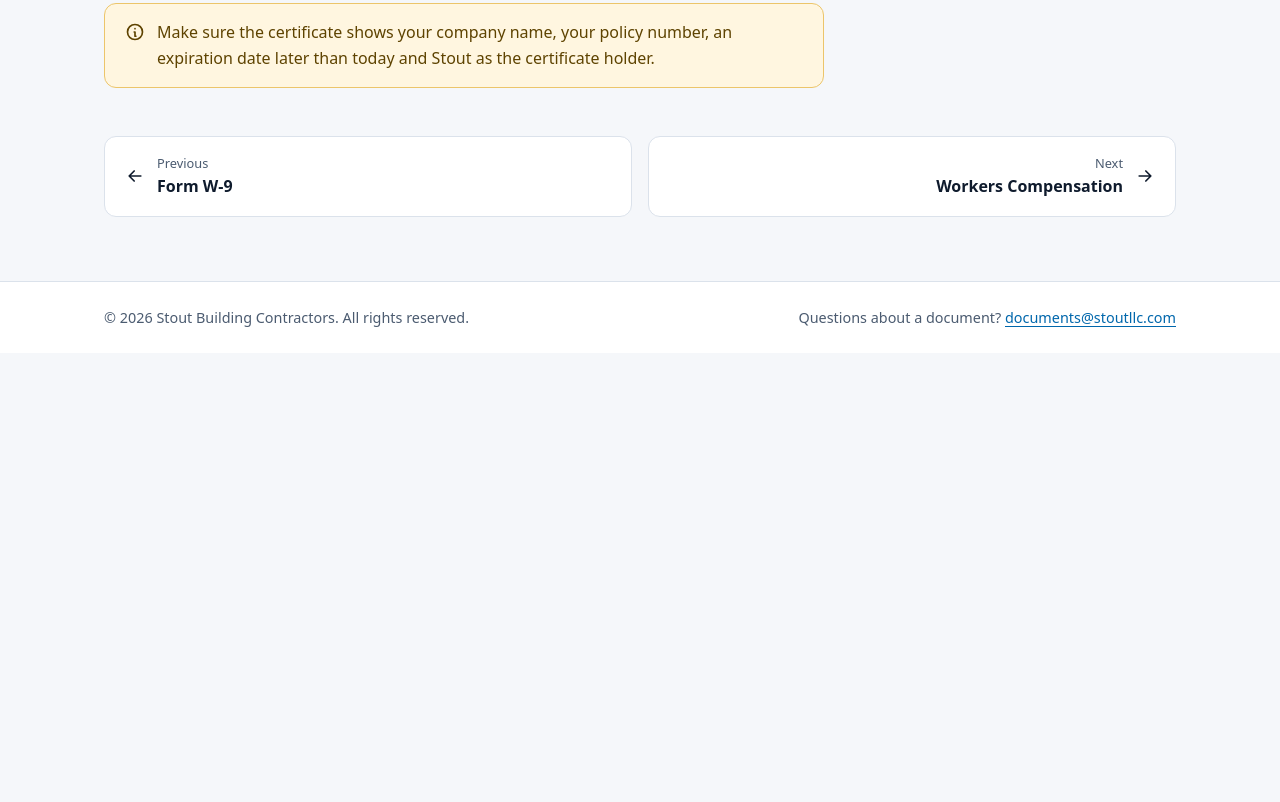
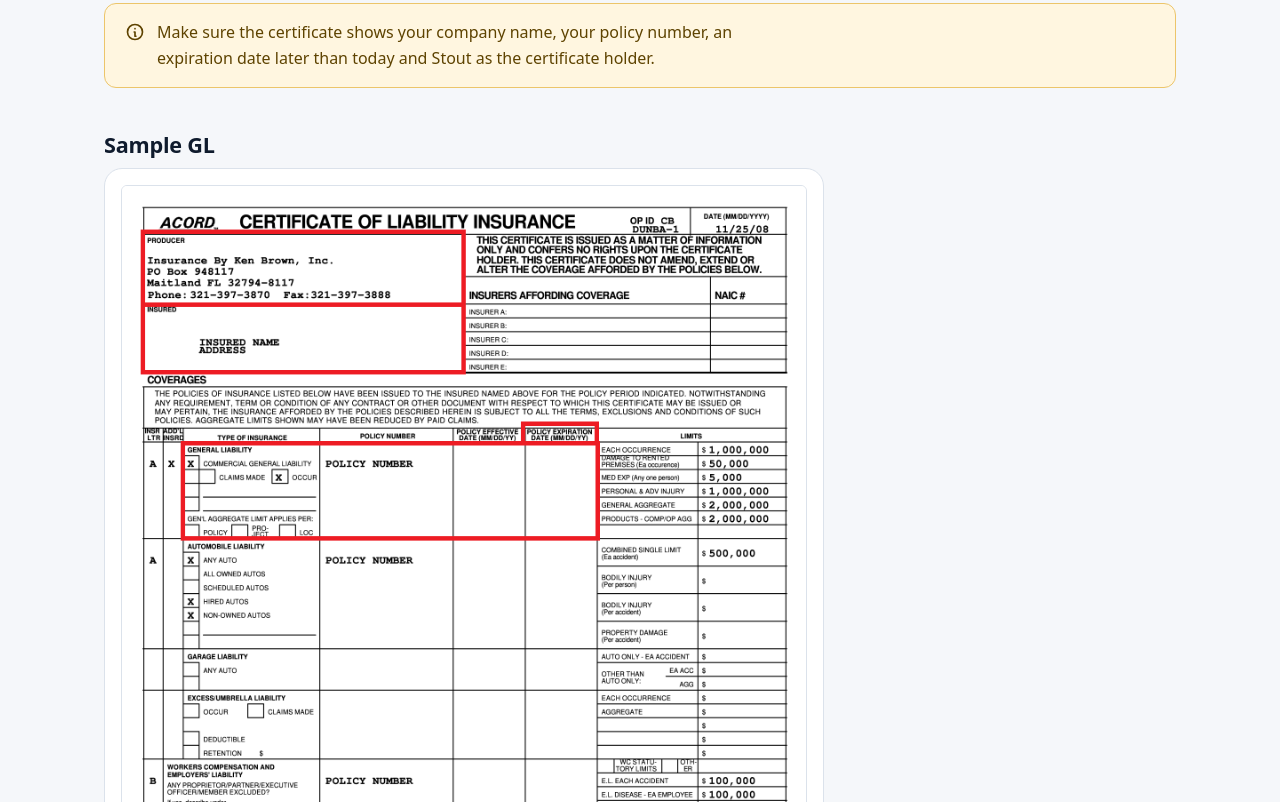
Before and after one commit to M1gu3l4ngel/paymentdocs-repository, an Astro site: page /stout-documents-portal/documents/general-liability/ in a window 1280 px wide. Shown: the part 1118-1920 px from the top of the page. Before the commit the page ends 1471 px from the top, so only its background shows below. Built offline with nearby package versions, Linux system fonts and the light colour scheme; Astro itself is replaced by a stand-in of ours.

Commit message:
fix(site): show document samples at full content width
- Move the sample image from the sidebar to the main column, up to 720px wide
- Serve sample images up to 1440px so the highlighted fields stay readable
- Show the sidebar only on documents with downloads

```diff
--- a/src/pages/documents/[id].astro
+++ b/src/pages/documents/[id].astro
@@ -53,7 +53,7 @@ const { Content } = await render(document);
 		</div>
 	</header>
 
-	<div class="container doc-layout">
+	<div class:list={["container doc-layout", { "doc-layout--with-aside": downloads.length > 0 }]}>
 		<article class="doc-content prose">
 			<Content />
 
@@ -78,12 +78,28 @@ const { Content } = await render(document);
 				</aside>
 			)}
 
+			{example && (
+				<section class="example" aria-labelledby="sample">
+					<h2 id="sample">Sample {shortName}</h2>
+					<figure>
+						<a href={example.src.src} target="_blank" rel="noopener">
+							<Image
+								src={example.src}
+								alt={example.alt}
+								widths={[480, 720, 1080, 1440]}
+								sizes="(min-width: 760px) 720px, 100vw"
+							/>
+						</a>
+						<figcaption>Select the image to open it full size.</figcaption>
+					</figure>
+				</section>
+			)}
+
 			{document.data.hasWaiverTemplates && <WaiverTemplates />}
 		</article>
 
-		{(example || downloads.length > 0) && (
+		{downloads.length > 0 && (
 			<aside class="doc-aside">
-				{downloads.length > 0 && (
 				<section class="panel" aria-labelledby="downloads">
 					<h2 id="downloads">Downloads</h2>
 					<ul class="download-list">
@@ -97,20 +113,6 @@ const { Content } = await render(document);
 						))}
 					</ul>
 				</section>
-				)}
-				{example && (
-					<figure class="panel example">
-						<a href={example.src.src} target="_blank" rel="noopener">
-							<Image
-								src={example.src}
-								alt={example.alt}
-								widths={[360, 720]}
-								sizes="(min-width: 960px) 320px, 100vw"
-							/>
-						</a>
-						<figcaption>Sample {shortName}. Select it to open it full size.</figcaption>
-					</figure>
-				)}
 			</aside>
 		)}
 	</div>
--- a/src/styles/global.css
+++ b/src/styles/global.css
@@ -548,7 +548,7 @@ h2 {
 }
 
 @media (min-width: 960px) {
-	.doc-layout {
+	.doc-layout--with-aside {
 		grid-template-columns: minmax(0, 1fr) 320px;
 		align-items: start;
 	}
@@ -662,10 +662,21 @@ h2 {
 	width: 100%;
 }
 
+.example figure {
+	max-width: 720px;
+	margin: 0;
+	padding: 16px;
+	border: 1px solid var(--color-border);
+	border-radius: var(--radius-lg);
+	background: var(--color-surface);
+}
+
 .example img {
+	width: 100%;
 	border: 1px solid var(--color-border);
 	border-radius: var(--radius-sm);
 	background: #ffffff;
+	cursor: zoom-in;
 }
 
 .example figcaption {
```
Lines whose indentation alone changed are shown as unchanged.
